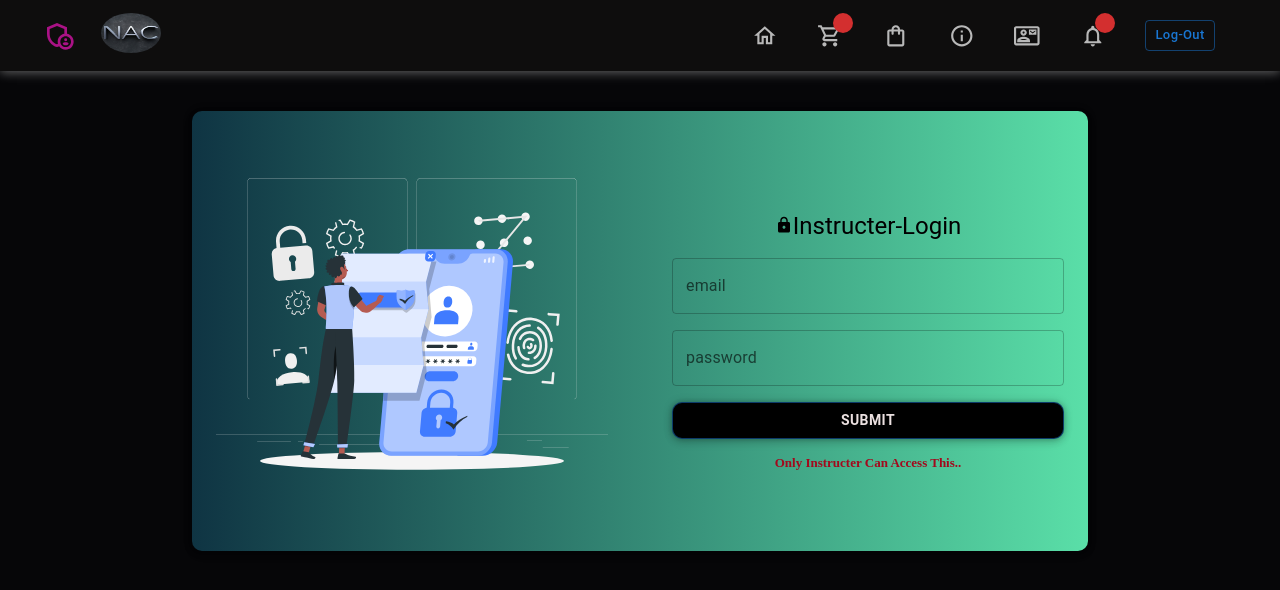
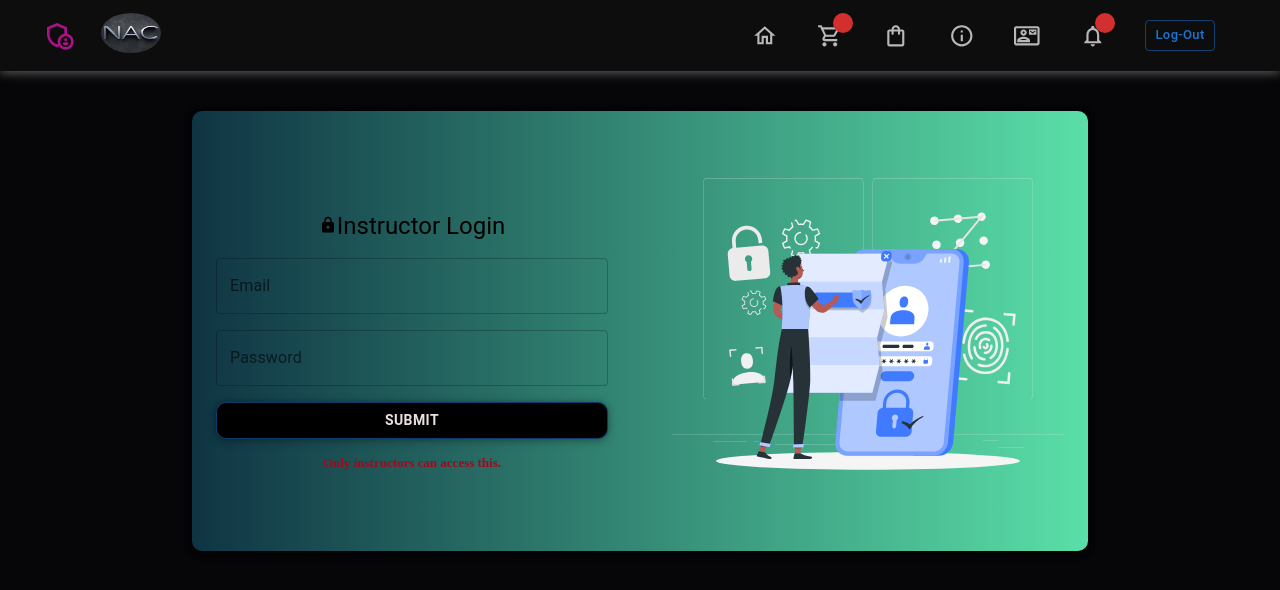
Before and after one commit to Muhammedrameesz/Ecommerce_NAC_frontend, a React (Create React App) app: page /instructer in a window 1280 px wide. Shown: the top 590 px of the page. Built offline with nearby package versions, Linux system fonts and the light colour scheme; no server answers; what react-swipeable-views-utils would draw is missing.

Commit message:
final commit

```diff
--- a/src/Components/instructer/instructerLogon.jsx
+++ b/src/Components/instructer/instructerLogon.jsx
@@ -2,20 +2,15 @@ import React, { useState } from "react";
 import { useForm } from "react-hook-form";
 import axios from "axios";
 import { toast } from "react-toastify";
-import { Link, useNavigate } from "react-router-dom";
+import { useNavigate } from "react-router-dom";
 import { Box, Button, Stack, TextField, Typography } from "@mui/material";
 import useInstructerAuthStore from "../../store/InstructerAuthStore";
 import LockIcon from "@mui/icons-material/Lock";
 import LoadingSpinner from "../../UI/loadinSpinner.jsx";
-import AuthSvg from "../../image/auth protect.svg";  // Import the SVG
+import AuthSvg from "../../image/auth protect.svg";
 
 export default function InstructerLogin() {
-  const {
-    register,
-    handleSubmit,
-    reset,
-    formState: { errors },
-  } = useForm();
+  const { register, handleSubmit, reset, formState: { errors } } = useForm();
   const navigate = useNavigate();
   const { instructer } = useInstructerAuthStore();
   const [loading, setLoading] = useState(false);
@@ -23,11 +18,7 @@ export default function InstructerLogin() {
   const ondata = async (data) => {
     setLoading(true);
     try {
-      const result = await axios.post(
-        "https://ecommerce-nac-backend.onrender.com/instructer/login",
-        data
-      );
-      console.log(result.data);
+      const result = await axios.post("http://localhost:5000/instructer/login", data);
       const tokens = result.data.tokens;
       if (tokens) {
         setTimeout(async () => {
@@ -47,8 +38,7 @@ export default function InstructerLogin() {
     } catch (error) {
       console.error("Error during login:", error);
       toast.error("An error occurred during login");
-      setLoading(false);
-
+      reset();
     }
   };
 
@@ -67,31 +57,18 @@ export default function InstructerLogin() {
             ml={{ xs: "5%", md: "15%" }}
             sx={{
               background: "linear-gradient(.25turn, #0F3443, #5adfa8)",
-
               borderRadius: "10px",
               boxShadow:
                 "0 0 10px 0 rgba(0,0,0,0.2), 0 0 4px 0 rgba(0,0,0,0.14), 0 4px 8px 0 rgba(0,0,0,0.12)",
               overflow: "hidden",
             }}
           >
-
             <Stack
               direction={{ xs: "column", md: "row" }}
               spacing={2}
               alignItems="center"
               justifyContent="space-around"
             >
-              <Box
-                display="flex"
-                justifyContent="center"
-                alignItems="center"
-                flex={1}
-                p={3}
-              >
-                <img src={AuthSvg} alt="Authentication Illustration" width="100%" />
-              </Box>
-
-              {/* Form elements */}
               <Stack
                 direction={"column"}
                 maxWidth={{ xs: "90%", md: "50%" }}
@@ -113,44 +90,46 @@ export default function InstructerLogin() {
                       fontSize: "18px",
                     }}
                   />
-                  Instructer-Login
+                  Instructor Login
                 </Typography>
 
                 <TextField
+                  fullWidth
                   id="outlined-basic"
-                  label="email"
+                  label="Email"
                   variant="outlined"
                   {...register("email", {
                     required: true,
                     maxLength: 30,
                     pattern: /^[^@ ]+@[^@ ]+\.[^@ .]{2,}$/,
                   })}
+                  error={Boolean(errors.email)}
+                  helperText={
+                    errors.email && errors.email.type === "pattern" && "Invalid email format"
+                  }
                 />
 
                 {errors.email && errors.email.type === "required" && (
-                  <span style={style}>This column is required.....</span>
-                )}
-                {errors.email && errors.email.type === "pattern" && (
-                  <span style={style} className="errorMsg">
-                    Email is not valid.
-                  </span>
+                  <span style={style}>This field is required</span>
                 )}
 
                 <TextField
+                  fullWidth
                   id="outlined-basic"
-                  label="password"
+                  label="Password"
                   variant="outlined"
+                  type="password"
                   {...register("password", { required: true, minLength: 6 })}
+                  error={Boolean(errors.password)}
+                  helperText={
+                    errors.password && errors.password.type === "minLength" && "Password must be at least 6 characters"
+                  }
                 />
 
                 {errors.password && errors.password.type === "required" && (
-                  <span style={style}>This column is required.....</span>
+                  <span style={style}>This field is required</span>
                 )}
-                {errors.password && errors.password.type === "minLength" && (
-                  <span style={style} className="errorMsg">
-                    Password should be at-least 6 characters.
-                  </span>
-                )}
+
                 <Button
                   type="submit"
                   variant="outlined"
@@ -166,9 +145,8 @@ export default function InstructerLogin() {
                     "&:hover": {
                       backgroundColor: "black",
                       color: "#b4b4b4",
-                      border:'none'
+                      border: "none",
                     },
-
                   }}
                 >
                   {loading ? <LoadingSpinner /> : "Submit"}
@@ -178,27 +156,19 @@ export default function InstructerLogin() {
                   textAlign={"center"}
                   sx={{ color: "#a3081c", fontWeight: "bold", fontSize: "13px" }}
                 >
-                  Only Instructer Can Access This..
+                  Only instructors can access this.
                 </Typography>
+              </Stack>
 
-                {/* <div style={{ color: "black",display:'flex',justifyContent:'center',alignItems:'center' ,fontFamily:'helvicta'}}>
-                  <div style={{ marginBottom: "10px"   }}>
-                    Back to signup?
-                    <Link to={"/"}>
-                      <b
-                        style={{
-                          marginLeft: "10px",
-                          cursor: "pointer",
-                          textDecoration: "underline",
-                          color:'#0c0c0c'
-                        }}
-                      >
-                        Signup
-                      </b>
-                    </Link>
-                  </div>
-                </div> */}
-              </Stack>
+              <Box
+                display="flex"
+                justifyContent="center"
+                alignItems="center"
+                flex={1}
+                p={3}
+              >
+                <img src={AuthSvg} alt="Authentication Illustration" width="100%" />
+              </Box>
             </Stack>
           </Box>
         </form>
--- a/src/Pages/Contact.jsx
+++ b/src/Pages/Contact.jsx
@@ -275,7 +275,7 @@ export default function Contact() {
               spacing={{xs:5,md:10}}
               sx={{
                 backgroundColor: "#000000cc",
-                padding: "20px",
+                padding:{xs:'6px',md:'20px'},
                 borderRadius: "10px",
               }}
               width={'100%'}
--- a/src/Pages/admin/modal/reviewModal.jsx
+++ b/src/Pages/admin/modal/reviewModal.jsx
@@ -30,7 +30,7 @@ const style = {
   top: "50%",
   left: "50%",
   transform: "translate(-50%, -50%)",
-  width: 400,
+  width:{xs:280,sm:350,md:400},
   bgcolor: "#1f1f1f",
   border: "2px solid #242424",
   boxShadow: 24,
```
